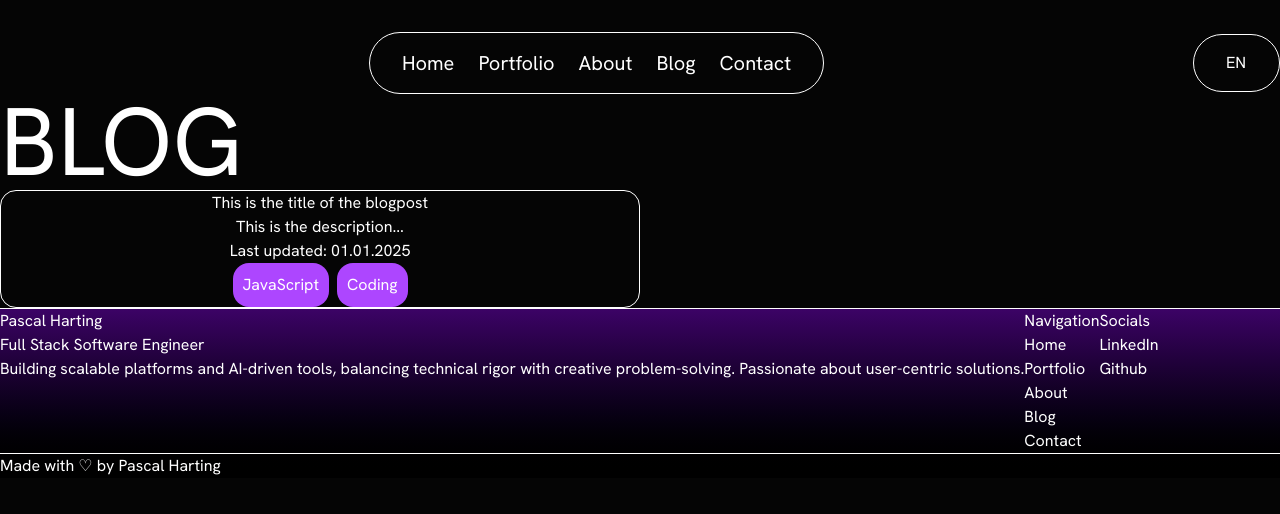
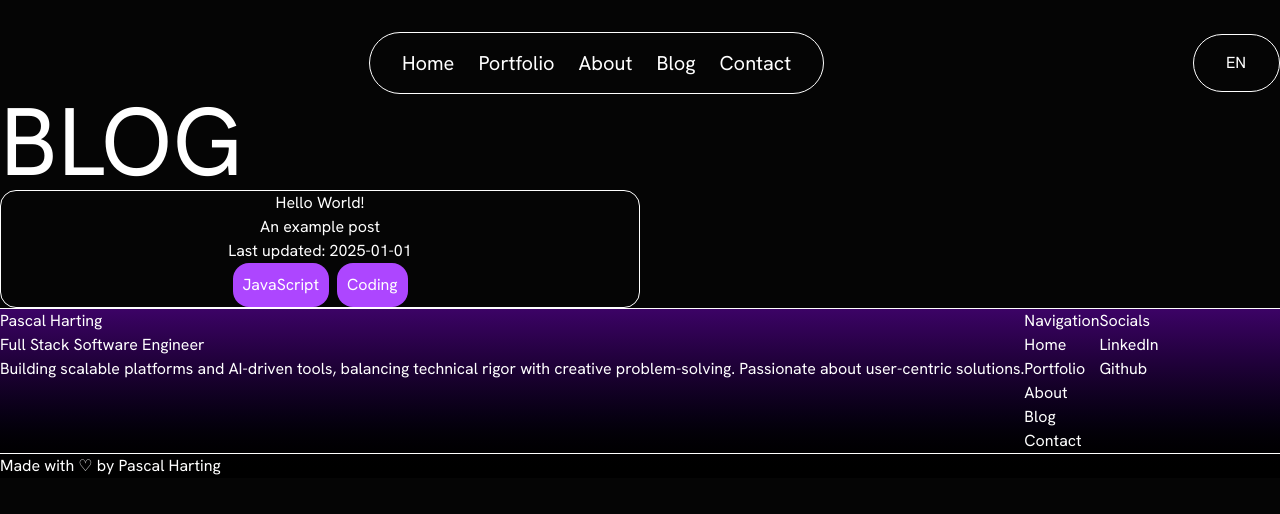
Before and after one commit to p-harting/portfolio, a Next.js app: page /en/blog in a window 1280 px wide. Shown: the top 514 px of the page. Built offline with nearby package versions, Linux system fonts and the light colour scheme.

Commit message:
Add functionality to dynamically display all posts on blog page

```diff
--- a/app/[lang]/(root)/blog/page.tsx
+++ b/app/[lang]/(root)/blog/page.tsx
@@ -1,10 +1,24 @@
 import SinglePost from "@/components/SinglePost";
+import { getPosts } from "@/utils/get-posts";
 
-export default function Page() {
+export default async function Page() {
+  const posts = await getPosts();
+
   return (
     <>
       <h1 className="text-8xl text-white">BLOG</h1>
-      <SinglePost />
+      <div className="flex flex-col gap-8">
+        {posts.map((post) => (
+          <SinglePost
+            key={post.slug}
+            title={post.title}
+            description={post.description}
+            date={post.date}
+            tags={post.tags}
+            slug={post.slug}
+          />
+        ))}
+      </div>
     </>
   );
 }
--- a/articles/hello-world.mdx
+++ b/articles/hello-world.mdx
@@ -2,6 +2,8 @@ export const metadata = {
   title: "Hello World!",
   description: "An example post",
   author: 'Pascal Harting',
+  date: '2025-01-01',
+  tags: ['JavaScript', 'Coding']
 };
 
 ## This is a heading
--- a/components/SinglePost.tsx
+++ b/components/SinglePost.tsx
@@ -1,15 +1,24 @@
 import Link from "next/link"
 
-export default function SinglePost() {
+interface PostProps {
+    title: string;
+    description: string;
+    date: string;
+    tags: string[];
+    slug: string;
+}
+
+export default function SinglePost({ title, description, date, tags, slug }: PostProps) {
     return (
-        <Link href="/blog/hello-world">
+        <Link href={`/blog/${slug}`}>
             <div className="flex flex-col justify-center items-center text-white border border-white w-6/12 rounded-2xl">
-                <h2>This is the title of the blogpost</h2>
-                <p>This is the description...</p>
-                <p>Last updated: 01.01.2025</p>
+                <h2>{title}</h2>
+                <p>{description}</p>
+                <p>Last updated: {date}</p>
                 <div className="flex gap-2">
-                    <div className="bg-purple-500 rounded-2xl p-2.5">JavaScript</div>
-                    <div className="bg-purple-500 rounded-2xl p-2.5">Coding</div>
+                    {tags.map((tag, index) => (
+                        <div key={index} className="bg-purple-500 rounded-2xl p-2.5">{tag}</div>
+                    ))}
                 </div>
             </div>
         </Link>
--- /dev/null
+++ b/utils/get-posts.ts
@@ -0,0 +1,24 @@
+import fs from 'fs/promises'
+import path from 'path'
+
+interface Metadata {
+    title: string;
+    description: string;
+    author: string;
+    date: string;
+    tags: string[];
+    slug?: string;
+}
+
+export async function getPosts() {
+    const postsDir = path.join(process.cwd(), 'articles')
+    const files = await fs.readdir(postsDir)
+
+    const posts = await Promise.all(files.map(async (file) => {
+        const { metadata } = await import(`@/articles/${file}`)
+        const slug = file.replace(/\.mdx$/, '')
+        return { ...metadata, slug }
+    }))
+
+    return posts
+}
```
